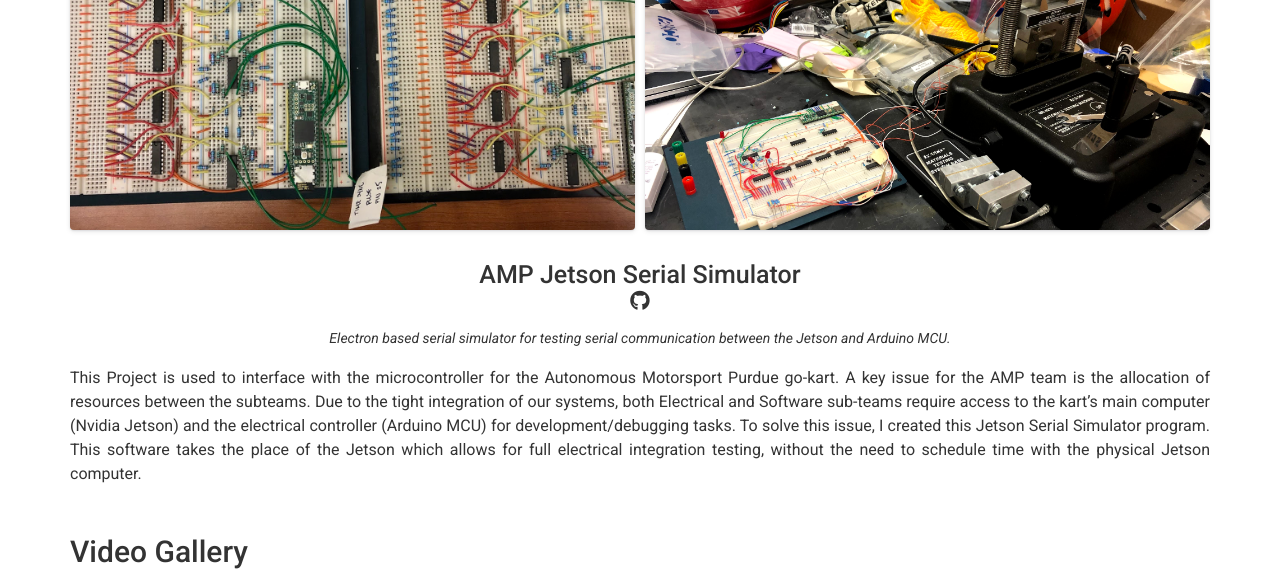
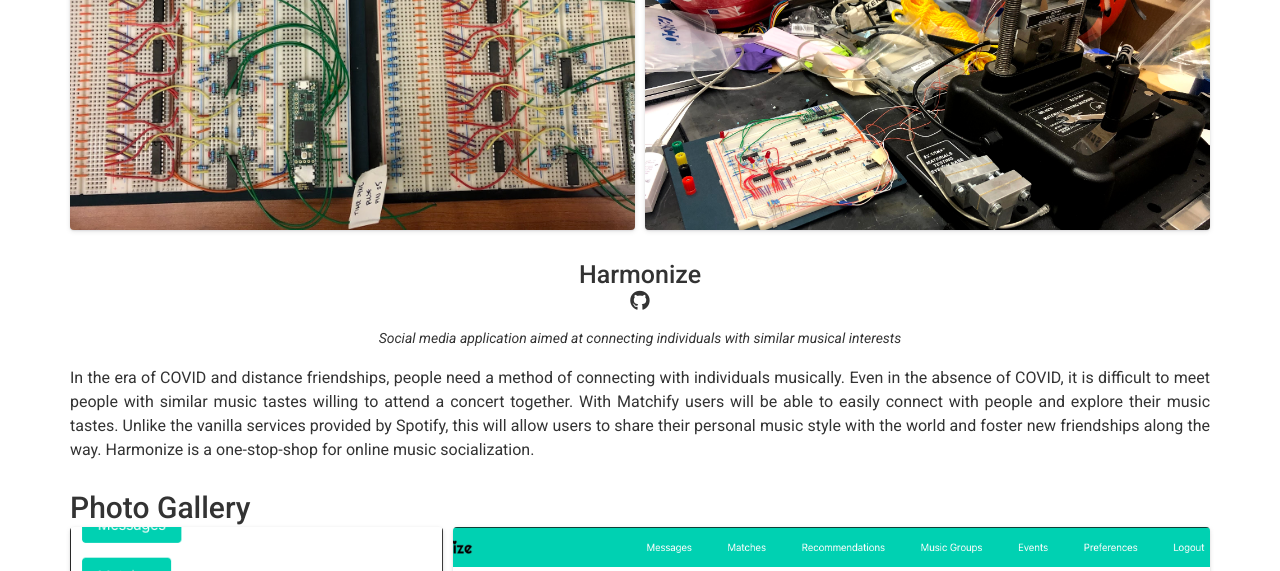
Before and after one commit to MArndt26/marndt26.github.io, a Jekyll site: the page built from index.md, in a window 1280 px wide and 1400 px high, scrolled down 3197 px, cut to the strip 0-571 px from the top of the window. Built offline with Jekyll 4.4.1, drawn with Linux system fonts in a browser that asks for light colours; nearby versions of some CDN libraries; some of the changed text lies outside the part shown.

Commit message:
added Harmonize

```diff
--- a/_config.yml
+++ b/_config.yml
@@ -4,7 +4,7 @@ repository: https://github.com/MArndt26/marndt26.github.io
 
 # Personal info
 name: Mitchell Arndt
-title: Purdue Honors Electical Engineering
+title: Purdue Honors Electrical Engineering
 email: MitchAArndt@gmail.com
 # phone: phone number
 # website: Your website (eg. https://google.com)(optional)
@@ -46,10 +46,10 @@ linkedin_username: mitch-arndt-383968165
 
 # About Section
 # about_title: About Me (Use this to override about section title)
-about_profile_image: ./assets/profile.jpeg
+about_profile_image: ./assets/headshot_final.png
 about_content: | # this will include new lines to allow paragraphs
   I am an undergraduate student at <mark>Purdue University</mark> studying <mark>Electrical Engineering</mark> with a minor in Computer Science.
-  I am intensly curious about ASIC design and embedded system development.  I have had experience in microcontroller developement accross multiple
+  I am intensely curious about ASIC design and embedded system development.  I have had experience in microcontroller development across multiple
   systems including <mark>Arduino</mark>, <mark>STM32</mark>, <mark>Teensy</mark>.
 
   I enjoy programming clean and intuitive applications for assisting in engineering projects, solving business problems, and sometimes just for fun!
--- a/_data/projects.yml
+++ b/_data/projects.yml
@@ -74,6 +74,31 @@
     - photo: ./assets/png_datalogger/test_setup.jpg
       photo_title: test here for the description
       photo_type: card card-wide
+- layout: top-middle
+  name: Harmonize
+  # link: https://github.com/MArndt26/PNG_Datalogger
+  github: MArndt26/Harmonize
+  quote: >
+    Social media application aimed at connecting individuals with similar musical interests
+  description: | # this will include new lines to allow paragraphs
+    In the era of COVID and distance friendships, people need a method of connecting with individuals musically.
+    Even in the absence of COVID, it is difficult to meet people with similar music tastes willing to attend a
+    concert together.  With Matchify users will be able to easily connect with people and explore their music tastes.
+    Unlike the vanilla services provided by Spotify, this will allow users to share their personal music style with
+    the world and foster new friendships along the way.  Harmonize is a one-stop-shop for online music socialization.
+  photos:
+    - photo: ./assets/Harmonize/navbar.png
+      photo_title: User Homepage
+      photo_type: card card-tall
+    - photo: ./assets/Harmonize/user_homepage.png
+      photo_title: User Homepage
+      photo_type: card card-big
+    - photo: ./assets/Harmonize/recommendation_dashboard.png
+      photo_title: User Homepage
+      photo_type: card card-big
+    - photo: ./assets/Harmonize/messages_page.png
+      photo_title: User Homepage
+      photo_type: card card-tall
 
 - layout: top-middle
   name: AMP Jetson Serial Simulator
@@ -83,7 +108,7 @@
     Electron based serial simulator for testing serial communication between the Jetson and Arduino MCU.
   description: | # this will include new lines to allow paragraphs
     This Project is used to interface with the microcontroller for the Autonomous Motorsport Purdue go-kart. A key issue
-    for the AMP team is the allocation of resources between the subteams.  Due to the tight integration
+    for the AMP team is the allocation of resources between the sub-teams.  Due to the tight integration
     of our systems, both Electrical and Software sub-teams require access to the kart's main computer (Nvidia Jetson)
     and the electrical controller (Arduino MCU) for development/debugging tasks.  To solve this issue, I created
     this Jetson Serial Simulator program.  This software takes the place of the Jetson which allows for full electrical
@@ -99,7 +124,7 @@
   quote: >
     Microcontroller Controlled Flappy Bird Game Console
   description: | # this will include new lines to allow paragraphs
-    This project used multiple periferal systsems of a STM32 microcontroller to recreate the infamous flappy bird game.
+    This project used multiple peripheral systems of a STM32 microcontroller to recreate the infamous flappy bird game.
     The system shows the main content through an LCD display controlled through SPI communication with the microcontroller.
     There is also an additional 7 segment display to update the user's score.  Finally, game music (the Tetris Theme Song)
     is output to the user by passing a variable duty cycle PWM signal through a hardware low pass filter.
```
Also changed, not shown: Gemfile.lock, assets/Harmonize/events_page.png (added), assets/Harmonize/messages_page.png (added), assets/Harmonize/music_groups_page.png (added), assets/Harmonize/navbar.png (added), assets/Harmonize/promoter_homepage.png (added), assets/Harmonize/recommendation_dashboard.png (added), assets/Harmonize/user_homepage.png (added), assets/profile(1).jpeg (deleted), assets/profile.jpeg (deleted), 1 other file.
